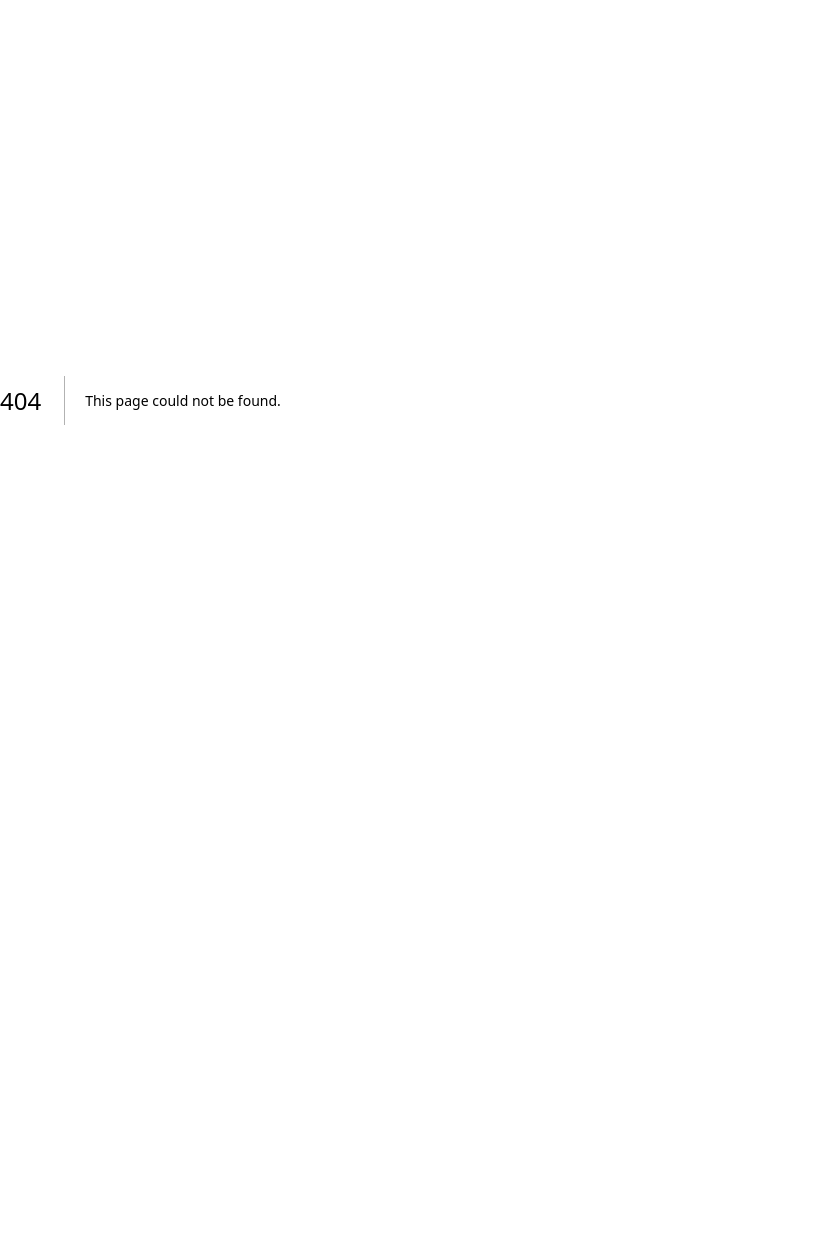
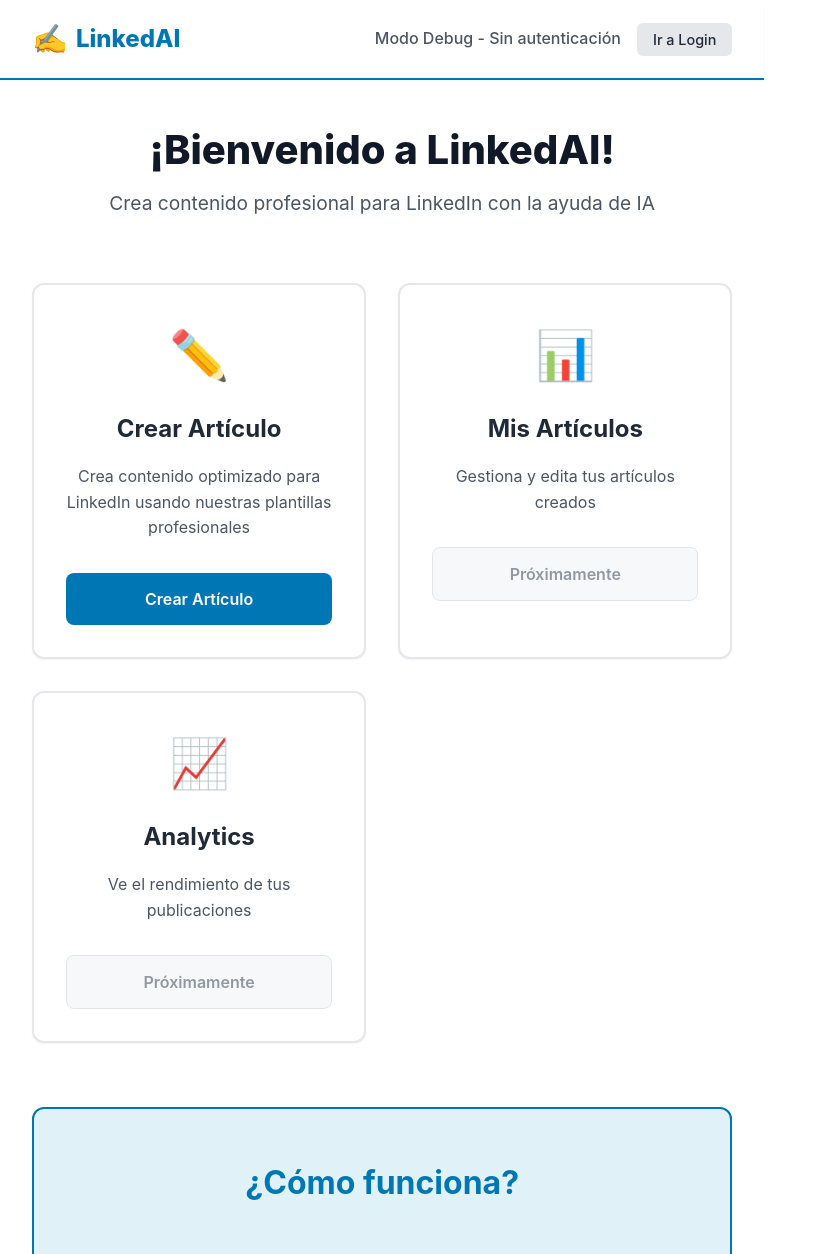
Before and after one commit to pelaayoujo/mi-saas-app, a Next.js app: page /dashboard-debug in a window 1280 px wide. Before the commit this address had no page. Shown: the top 1254 px of the page, without its empty margins (0-827 px from the left). Before the commit the page ends 800 px from the top, so only its background shows below. Built offline with nearby package versions, Linux system fonts and the light colour scheme.

Commit message:
Add debug dashboard without authentication

```diff
--- /dev/null
+++ b/app/dashboard-debug/page.js
@@ -0,0 +1,102 @@
+"use client"
+import { useRouter } from 'next/navigation'
+import '../dashboard/dashboard.css'
+
+export default function DebugDashboard() {
+  const router = useRouter()
+
+  const handleCreateArticle = () => {
+    router.push('/dashboard/create')
+  }
+
+  const handleLogin = () => {
+    router.push('/login')
+  }
+
+  return (
+    <div className="simple-dashboard">
+      {/* Header Simple */}
+      <header className="simple-header">
+        <div className="header-content">
+          <div className="logo">
+            <span className="logo-icon">✍️</span>
+            <span className="logo-text">LinkedAI</span>
+          </div>
+          <div className="user-info">
+            <span>Modo Debug - Sin autenticación</span>
+            <button
+              className="logout-btn"
+              onClick={handleLogin}
+            >
+              Ir a Login
+            </button>
+          </div>
+        </div>
+      </header>
+
+      {/* Contenido Principal */}
+      <main className="simple-main">
+        <div className="welcome-section">
+          <h1>¡Bienvenido a LinkedAI!</h1>
+          <p>Crea contenido profesional para LinkedIn con la ayuda de IA</p>
+        </div>
+
+        <div className="action-section">
+          <div className="action-card">
+            <div className="action-icon">✏️</div>
+            <h3>Crear Artículo</h3>
+            <p>Crea contenido optimizado para LinkedIn usando nuestras plantillas profesionales</p>
+            <button className="primary-btn" onClick={handleCreateArticle}>
+              Crear Artículo
+            </button>
+          </div>
+
+          <div className="action-card">
+            <div className="action-icon">📊</div>
+            <h3>Mis Artículos</h3>
+            <p>Gestiona y edita tus artículos creados</p>
+            <button className="secondary-btn" disabled>
+              Próximamente
+            </button>
+          </div>
+
+          <div className="action-card">
+            <div className="action-icon">📈</div>
+            <h3>Analytics</h3>
+            <p>Ve el rendimiento de tus publicaciones</p>
+            <button className="secondary-btn" disabled>
+              Próximamente
+            </button>
+          </div>
+        </div>
+
+        <div className="info-section">
+          <h2>¿Cómo funciona?</h2>
+          <div className="steps">
+            <div className="step">
+              <div className="step-number">1</div>
+              <div className="step-content">
+                <h4>Elige una plantilla</h4>
+                <p>Selecciona entre nuestras plantillas profesionales optimizadas para LinkedIn</p>
+              </div>
+            </div>
+            <div className="step">
+              <div className="step-number">2</div>
+              <div className="step-content">
+                <h4>Personaliza tu contenido</h4>
+                <p>Adapta el contenido a tu industria y estilo personal</p>
+              </div>
+            </div>
+            <div className="step">
+              <div className="step-number">3</div>
+              <div className="step-content">
+                <h4>Publica y crece</h4>
+                <p>Comparte tu contenido y aumenta tu visibilidad profesional</p>
+              </div>
+            </div>
+          </div>
+        </div>
+      </main>
+    </div>
+  )
+}
```
